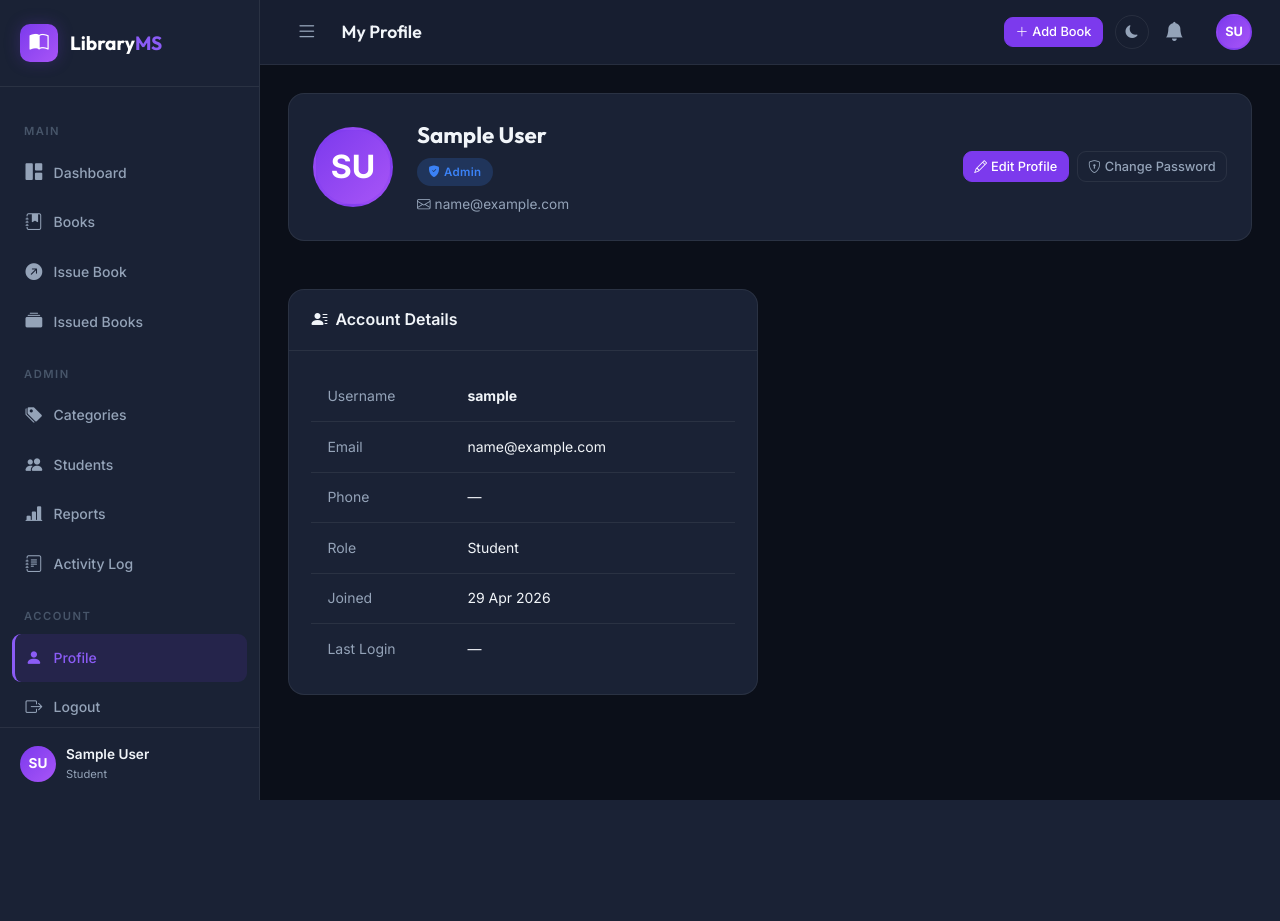
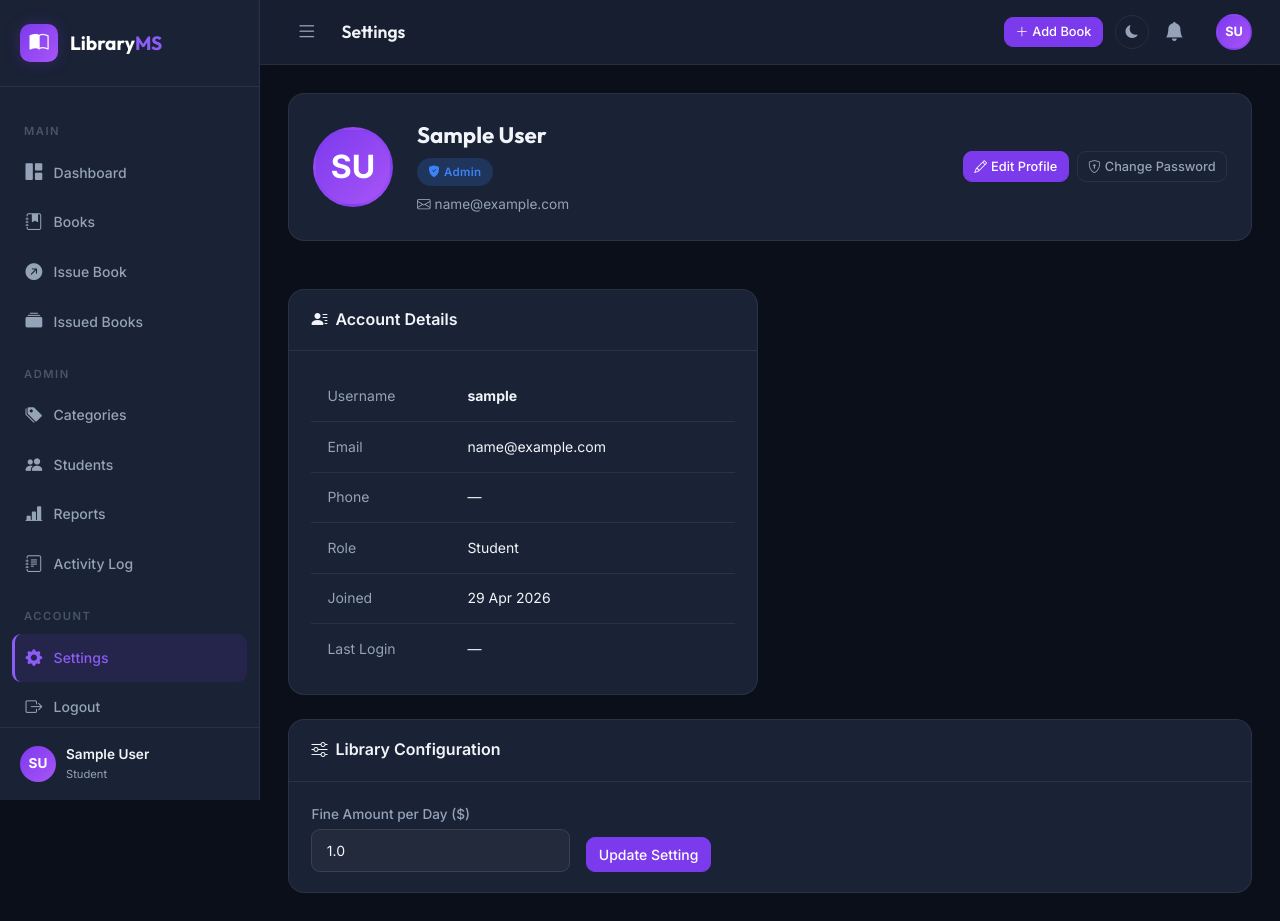
Before and after one commit to msrikailash/library-management-system, a Django app: page /accounts/profile/ in a window 1280 px wide. Before the commit the page ends 800 px from the top, so only its background shows below. Run offline with Django 5.2, Linux system fonts and the light colour scheme; the visitor is signed in with stand-in values (Sample User, id 1); data comes from the database, SQL or seed files in the repository; data that the repository does not hold is empty.

Commit message:
Implement Fine Management and Payment Tracking

```diff
--- a/accounts/views.py
+++ b/accounts/views.py
@@ -48,7 +48,25 @@ def logout_view(request):
 
 @login_required
 def profile_view(request):
-    return render(request, 'accounts/profile.html', {'user': request.user})
+    context = {'user': request.user}
+
+    if request.user.is_admin_user:
+        from library.models import LibrarySetting
+        setting = LibrarySetting.get_settings()
+
+        if request.method == 'POST' and 'update_fine' in request.POST:
+            new_fine = request.POST.get('fine_per_day')
+            try:
+                setting.fine_per_day = float(new_fine)
+                setting.save()
+                messages.success(request, 'Library fine settings updated successfully.')
+                return redirect('profile')
+            except ValueError:
+                messages.error(request, 'Invalid fine amount.')
+
+        context['library_setting'] = setting
+
+    return render(request, 'accounts/profile.html', context)
 
 
 @login_required
--- a/library/models.py
+++ b/library/models.py
@@ -47,14 +47,28 @@ class Book(models.Model):
         super().save(*args, **kwargs)
 
 
+class LibrarySetting(models.Model):
+    fine_per_day = models.DecimalField(max_digits=5, decimal_places=2, default=1.00)
+
+    class Meta:
+        verbose_name = "Library Setting"
+        verbose_name_plural = "Library Settings"
+
+    @classmethod
+    def get_settings(cls):
+        setting, created = cls.objects.get_or_create(pk=1)
+        return setting
+
+    def __str__(self):
+        return f"Library Settings (Fine: ${self.fine_per_day}/day)"
+
+
 class IssuedBook(models.Model):
     STATUS_CHOICES = (
         ('issued', 'Issued'),
         ('returned', 'Returned'),
         ('overdue', 'Overdue'),
     )
-
-    FINE_PER_DAY = Decimal('5.00')  # ₹5 per day fine
 
     user = models.ForeignKey(
         settings.AUTH_USER_MODEL,
@@ -65,7 +79,8 @@ class IssuedBook(models.Model):
     issue_date = models.DateTimeField(default=timezone.now)
     due_date = models.DateTimeField()
     return_date = models.DateTimeField(blank=True, null=True)
-    fine = models.DecimalField(max_digits=10, decimal_places=2, default=Decimal('0.00'))
+    fine = models.DecimalField(max_digits=6, decimal_places=2, default=0.00)
+    fine_paid = models.BooleanField(default=False)
     status = models.CharField(max_length=10, choices=STATUS_CHOICES, default='issued')
     issued_by = models.ForeignKey(
         settings.AUTH_USER_MODEL,
@@ -90,13 +105,16 @@ class IssuedBook(models.Model):
         super().save(*args, **kwargs)
 
     def calculate_fine(self):
+        setting = LibrarySetting.get_settings()
+        fine_rate = setting.fine_per_day
+
         if self.return_date:
             if self.return_date > self.due_date:
                 overdue_days = (self.return_date - self.due_date).days
-                return self.FINE_PER_DAY * overdue_days
+                return fine_rate * overdue_days
         elif timezone.now() > self.due_date:
             overdue_days = (timezone.now() - self.due_date).days
-            return self.FINE_PER_DAY * overdue_days
+            return fine_rate * overdue_days
         return Decimal('0.00')
 
     def is_overdue(self):
--- a/library/urls.py
+++ b/library/urls.py
@@ -10,6 +10,7 @@ urlpatterns = [
     path('books/<int:pk>/delete/', views.book_delete_view, name='book_delete'),
     path('issue/', views.issue_book_view, name='issue_book'),
     path('issue/<int:pk>/return/', views.return_book_view, name='return_book'),
+    path('issue/<int:pk>/mark-paid/', views.mark_fine_paid, name='mark_fine_paid'),
     path('renew/<int:pk>/', views.renew_book_view, name='renew_book'),
     path('issued-books/', views.issued_books_view, name='issued_books'),
     path('my-books/', views.my_books_view, name='my_books'),
--- a/templates/accounts/profile.html
+++ b/templates/accounts/profile.html
@@ -1,6 +1,6 @@
 {% extends 'layout.html' %}
-{% block title %}Profile{% endblock %}
-{% block page_title %}My Profile{% endblock %}
+{% block title %}Settings{% endblock %}
+{% block page_title %}Settings{% endblock %}
 
 {% block content %}
 <div class="row g-4">
@@ -95,5 +95,28 @@
     </div>
   </div>
   {% endif %}
+
+  <!-- Library Settings (Admin only) -->
+  {% if user.is_admin_user %}
+  <div class="col-12 mt-4">
+    <div class="card-panel">
+      <div class="card-panel-header">
+        <span class="card-panel-title"><i class="bi bi-sliders"></i> Library Configuration</span>
+      </div>
+      <div class="card-panel-body">
+        <form method="post" class="d-flex align-items-end gap-3" style="max-width: 400px;">
+          {% csrf_token %}
+          <div style="flex:1;">
+            <label class="form-label text-muted-lib mb-1" style="font-size: 0.85rem;">Fine Amount per Day ($)</label>
+            <input type="number" step="0.01" min="0" name="fine_per_day" value="{{ library_setting.fine_per_day }}" class="form-control" required>
+          </div>
+          <div>
+            <button type="submit" name="update_fine" class="btn btn-primary">Update Setting</button>
+          </div>
+        </form>
+      </div>
+    </div>
+  </div>
+  {% endif %}
 </div>
 {% endblock %}
--- a/templates/layout.html
+++ b/templates/layout.html
@@ -51,7 +51,7 @@
 
     <div class="nav-section-label">Account</div>
     <a href="{% url 'profile' %}" class="nav-item {% if request.resolver_match.url_name == 'profile' %}active{% endif %}">
-      <i class="bi bi-person-fill"></i> Profile
+      <i class="bi bi-gear-fill"></i> Settings
     </a>
     <a href="{% url 'logout' %}" class="nav-item logout-item">
       <i class="bi bi-box-arrow-right"></i> Logout
```
Also changed, not shown: library/views.py (+20 -0 lines), templates/library/issued_books.html (+21 -8 lines), templates/library/my_books.html (+7 -2 lines), library/migrations/0005_librarysetting_issuedbook_fine_paid_and_more.py (added).
